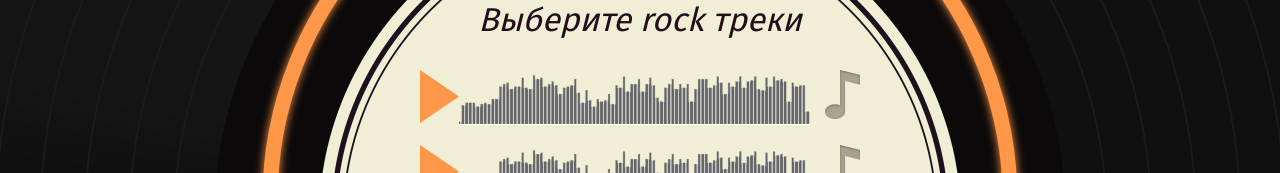
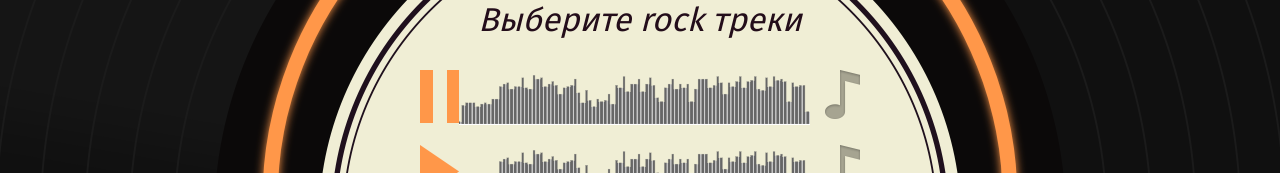
Before and after one commit to Andreikorolev/346751-guess-melody-5, a React app: page /game in a window 1280 px wide. Shown: the part 279-452 px from the top of the page. Built offline with nearby package versions, Linux system fonts and the light colour scheme.

Commit message:
Создан компонент AudioPlayer. Audio Player подключен в GenreQuestionScreen и ArtistQuestionScreen

```diff
--- a/src/components/artist-question-screen/artist-question-screen.jsx
+++ b/src/components/artist-question-screen/artist-question-screen.jsx
@@ -1,9 +1,20 @@
-import React from "react";
+import React, {PureComponent} from "react";
 import PropTypes from "prop-types";
 import {GameType} from "../../const";
+import AudioPlayer from "../audio-player/audio-player";
 
-const ArtistQuestionScreen = (props) => {
-  const {onAnswer, question} = props;
+class ArtistQuestionScreen extends PureComponent {
+  constructor(props) {
+    super(props);
+
+    this.state = {
+      isPlaying: true,
+    };
+  }
+
+  render() {
+    const {isPlaying} = this.state;
+    const {onAnswer, question} = this.props;
     const {
       answers,
       song,
@@ -44,12 +55,13 @@ const ArtistQuestionScreen = (props) => {
               <h2 className="game__title">Кто исполняет эту песню?</h2>
               <div className="game__track">
                 <div className="track">
-                <button className="track__button track__button--play" type="button"></button>
-                <div className="track__status">
-                  <audio
+                  <AudioPlayer
+                    onPlayButtonClick={() => {
+                      this.setState({isPlaying: !isPlaying});
+                    }}
+                    isPlaying={isPlaying}
                     src={song.src}
                   />
-                </div>
                 </div>
               </div>
 
@@ -76,7 +88,8 @@ const ArtistQuestionScreen = (props) => {
         </section>
       </main>
     );
-};
+  }
+}
 
 ArtistQuestionScreen.propTypes = {
   onAnswer: PropTypes.func.isRequired,
--- /dev/null
+++ b/src/components/audio-player/audio-player.jsx
@@ -0,0 +1,69 @@
+import React, {PureComponent, Fragment, createRef} from "react";
+import PropTypes from "prop-types";
+
+export default class AudioPlayer extends PureComponent {
+  constructor(props) {
+    super(props);
+
+    this._audioRef = createRef();
+
+    this.state = {
+      isLoading: true,
+    };
+  }
+
+  componentDidMount() {
+    const {src} = this.props;
+    const audio = this._audioRef.current;
+
+    audio.src = src;
+
+    audio.oncanplaythrough = () => this.setState({
+      isLoading: false,
+    });
+  }
+
+  componentWillUnmount() {
+    const audio = this._audioRef.current;
+
+    audio.oncanplaythrough = null;
+  }
+
+  render() {
+    const {isLoading} = this.state;
+    const {onPlayButtonClick, isPlaying} = this.props;
+
+    return (
+      <Fragment>
+        <button
+          className={`track__button track__button--${isPlaying ? `pause` : `play`}`}
+          type="button"
+          disabled={isLoading}
+          onClick={onPlayButtonClick}
+        ></button>
+        <div className="track__status">
+          <audio
+            autoPlay={isPlaying}
+            ref={this._audioRef}
+          />
+        </div>
+      </Fragment>
+    );
+  }
+
+  componentDidUpdate() {
+    const audio = this._audioRef.current;
+
+    if (this.props.isPlaying) {
+      audio.play();
+    } else {
+      audio.pause();
+    }
+  }
+}
+
+AudioPlayer.propTypes = {
+  isPlaying: PropTypes.bool.isRequired,
+  onPlayButtonClick: PropTypes.func.isRequired,
+  src: PropTypes.string.isRequired,
+};
--- a/src/components/genre-question-screen/genre-question-screen.jsx
+++ b/src/components/genre-question-screen/genre-question-screen.jsx
@@ -1,6 +1,7 @@
 import React, {PureComponent} from "react";
 import PropTypes from "prop-types";
 import {GameType} from "../../const";
+import AudioPlayer from "../audio-player/audio-player";
 
 
 class GengeQuestionScreen extends PureComponent {
@@ -8,13 +9,14 @@ class GengeQuestionScreen extends PureComponent {
     super(props);
 
     this.state = {
+      activePlayer: 0,
       answers: [false, false, false, false],
     };
   }
 
   render() {
     const {onAnswer, question} = this.props;
-    const {answers: userAnswers} = this.state;
+    const {answers: userAnswers, activePlayer} = this.state;
     const {
       answers,
       genre,
@@ -61,12 +63,15 @@ class GengeQuestionScreen extends PureComponent {
               >
                 {answers.map((answer, i) => (
                   <div key={`${i}-${answer.src}`} className="track">
-                    <button className="track__button track__button--play" type="button"></button>
-                    <div className="track__status">
-                      <audio
-                        src={answer.src}
-                      />
-                    </div>
+                    <AudioPlayer
+                      onPlayButtonClick={() => {
+                        this.setState({
+                          activePlayer: activePlayer === i ? -1 : i,
+                        });
+                      }}
+                      isPlaying={i === activePlayer}
+                      src={answer.src}
+                    />
                     <div className="game__answer">
                       <input className="game__input visually-hidden" type="checkbox" name="answer"
                         value={`anwer-${i}`}
```
Lines whose indentation alone changed are shown as unchanged.
